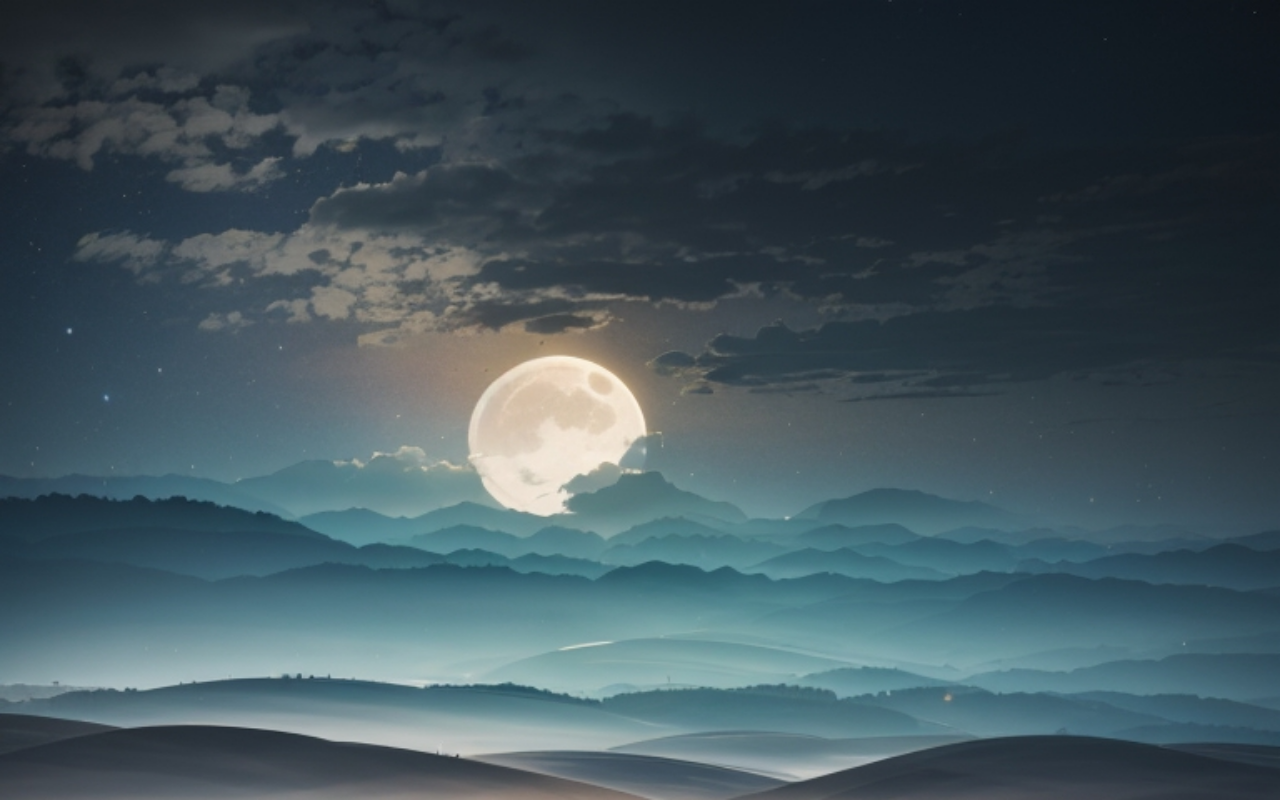
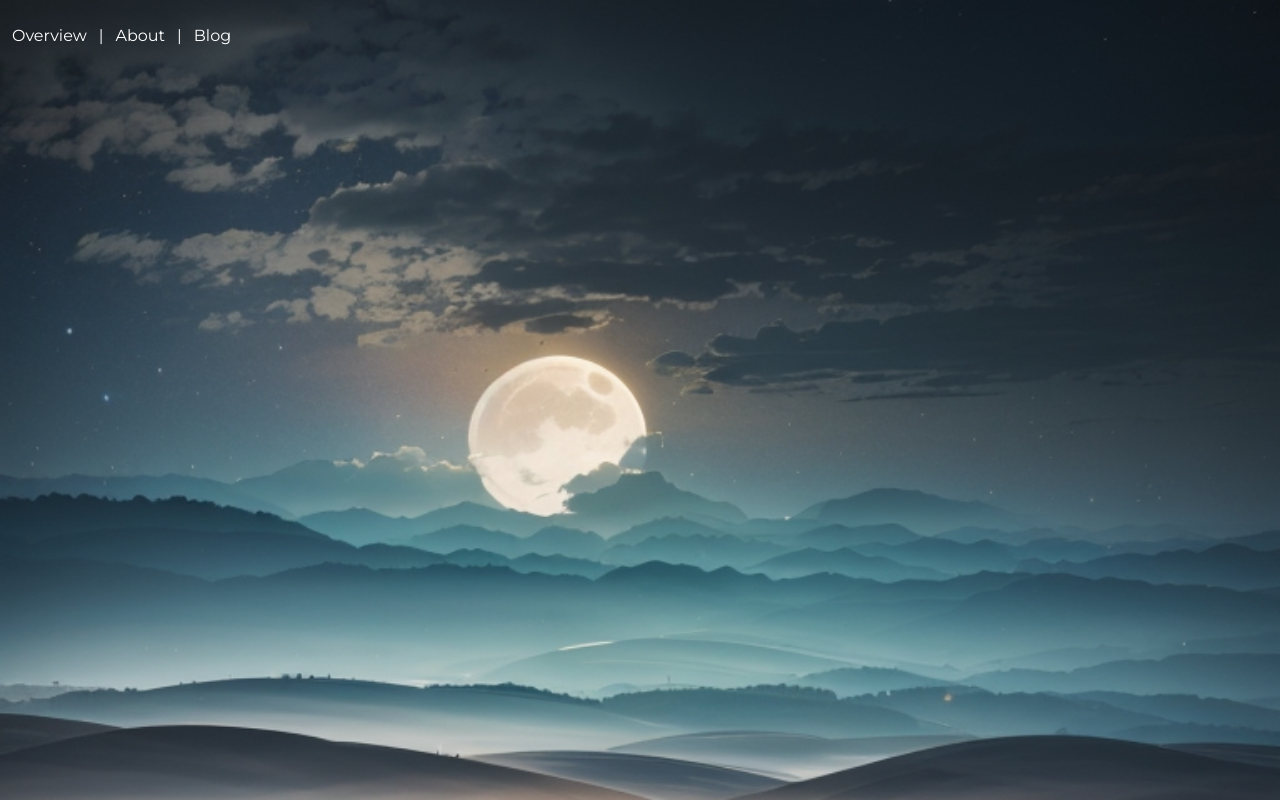
Before and after one commit to mitchiemt11/lekkermelodies, a React (Create React App) app: page / in a window 1280 px wide. Built offline with nearby package versions, Linux system fonts and the light colour scheme.

Commit message:
Add a simple header

```diff
--- a/src/sections/Landing.jsx
+++ b/src/sections/Landing.jsx
@@ -2,7 +2,15 @@ import React from 'react'
 
 const Landing = () => {
   return (
-    <div></div>
+    <div className='min-h-screen flex flex-col text-white'>
+			<header className='container mx-auto p-6 flex flex-col md:flex-row items-center justify-between'>
+        <div className='flex -mx-6'>
+          <a href="#" className="mx-3 hover:opacity-80 duration duration-150">Overview</a> |
+          <a href="#" className="mx-3 hover:opacity-80 duration duration-150">About</a> |
+          <a href="#" className="mx-3 hover:opacity-80 duration duration-150">Blog</a>
+        </div>
+      </header>
+    </div>
   )
 }
 
```
